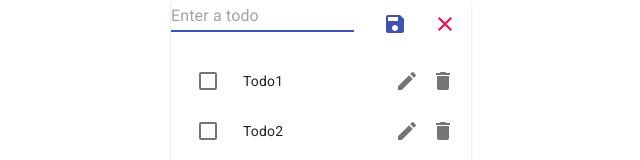
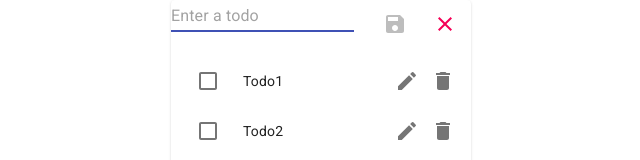
Before and after one commit to sam83045/react-to-do, a React (Create React App) app: page / in a window 1280 px wide. Shown: the top 160 px of the page, without its empty margins (319-959 px from the left). Built offline with nearby package versions, Linux system fonts and the light colour scheme.

Commit message:
Restricted submission of empty todo

```diff
--- a/src/components/TodoInput.jsx
+++ b/src/components/TodoInput.jsx
@@ -58,6 +58,7 @@ const TodoInput = ({
             color="primary"
             onClick={formik.handleSubmit}
             type="submit"
+            disabled={formik.values.task.length === 0}
           >
             <SaveIcon />
           </IconButton>
```
